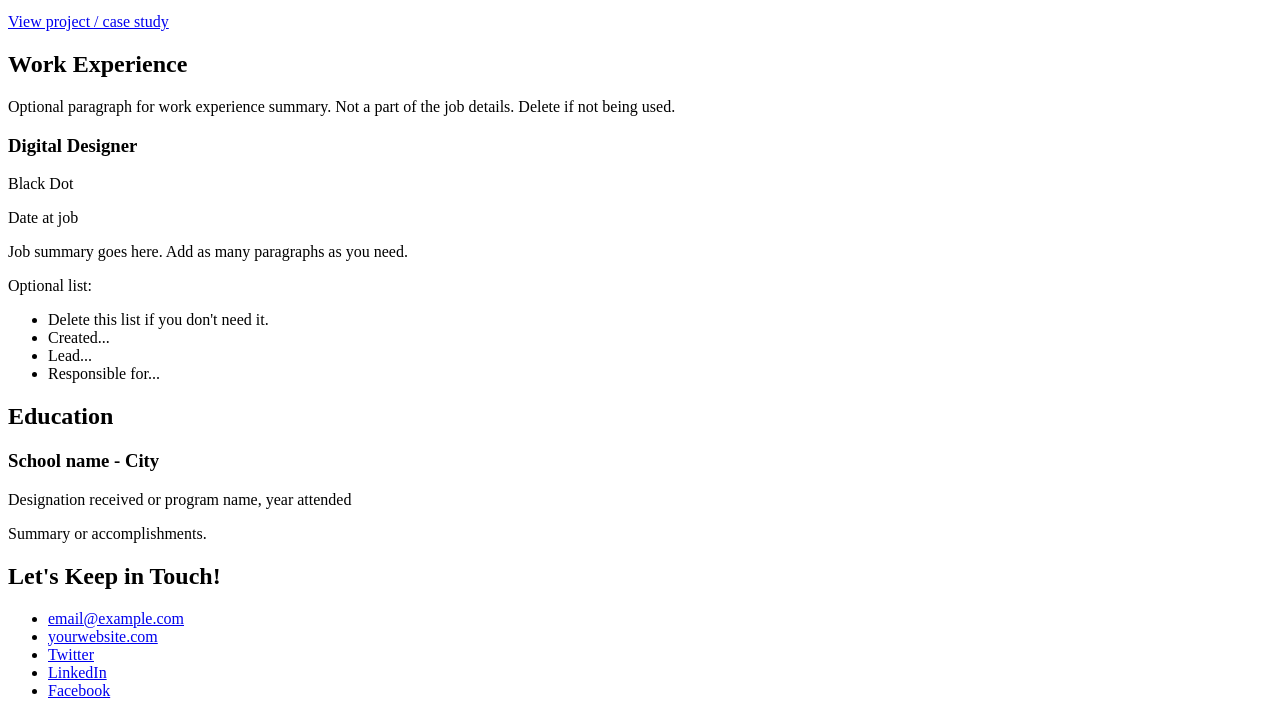
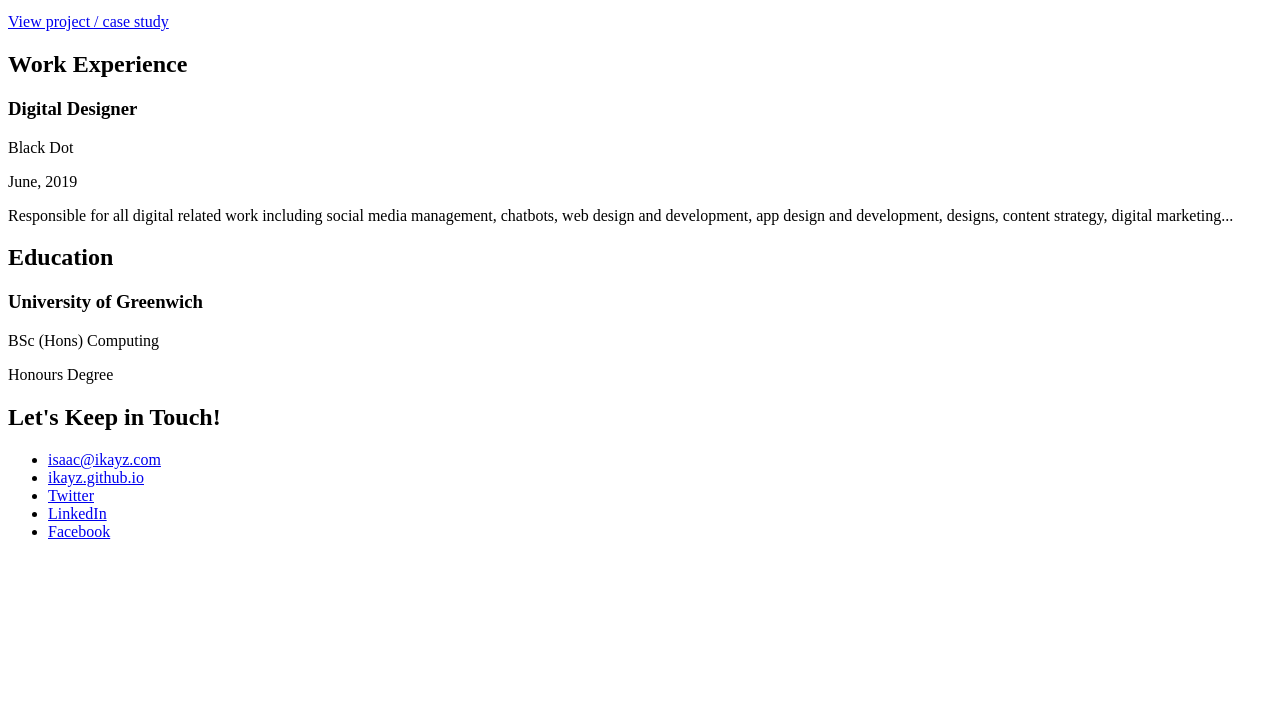
Before and after one commit to ikayz/css-portofolio, a plain HTML site: page index.html in a window 1280 px wide. Shown: the part 414-1116 px from the top of the page. After the commit the page ends 971 px from the top, so only its background shows below. Drawn offline with Linux system fonts and the light colour scheme.

Commit message:
Finish portofolio section

```diff
--- a/index.html
+++ b/index.html
@@ -41,21 +41,13 @@
     <!-- ***********************  WORK EXPERIENCE  *********************** -->
     <section>
       <h2>Work Experience</h2>
-      <p>Optional paragraph for work experience summary. Not a part of the job details. Delete if not being used.</p>
-
       <!-- Copy this whole <section> block to add more jobs. -->
       <section>
         <h3>Digital Designer</h3>
         <p>Black Dot</p>
-        <p>Date at job</p>
-        <p>Job summary goes here. Add as many paragraphs as you need.</p>
-        <p>Optional list:</p>
-        <ul>
-          <li>Delete this list if you don't need it.</li>
-          <li>Created...</li>
-          <li>Lead...</li>
-          <li>Responsible for...</li>
-        </ul>
+        <p>June, 2019</p>
+        <p>Responsible for all digital related work including social media management, chatbots, web design and
+          development, app design and development, designs, content strategy, digital marketing...</p>
       </section>
       <!-- End of Job block. -->
     </section>
@@ -66,9 +58,9 @@
 
       <!-- Copy this whole <section> block to add more schools. -->
       <section>
-        <h3>School name - City</h3>
-        <p>Designation received or program name, year attended</p>
-        <p>Summary or accomplishments.</p>
+        <h3>University of Greenwich</h3>
+        <p>BSc (Hons) Computing</p>
+        <p>Honours Degree</p>
       </section>
       <!-- End of School block. -->
     </section>
@@ -79,8 +71,8 @@
 
       <!-- Social media and contact links. Add or remove any networks. -->
       <ul>
-        <li><a href="mailto:email@example.com">email@example.com</a></li>
-        <li><a href="http://yourwebsite.com" target="_blank">yourwebsite.com</a></li>
+        <li><a href="mailto:email@example.com">isaac@ikayz.com</a></li>
+        <li><a href="http://ikayz.github.io" target="_blank">ikayz.github.io</a></li>
         <li><a href="#" target="_blank">Twitter</a></li>
         <li><a href="#" target="_blank">LinkedIn</a></li>
         <li><a href="#" target="_blank">Facebook</a></li>
```
